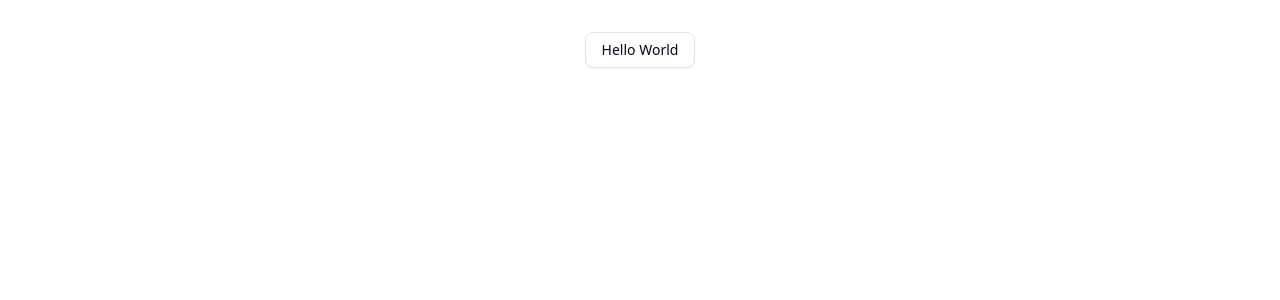
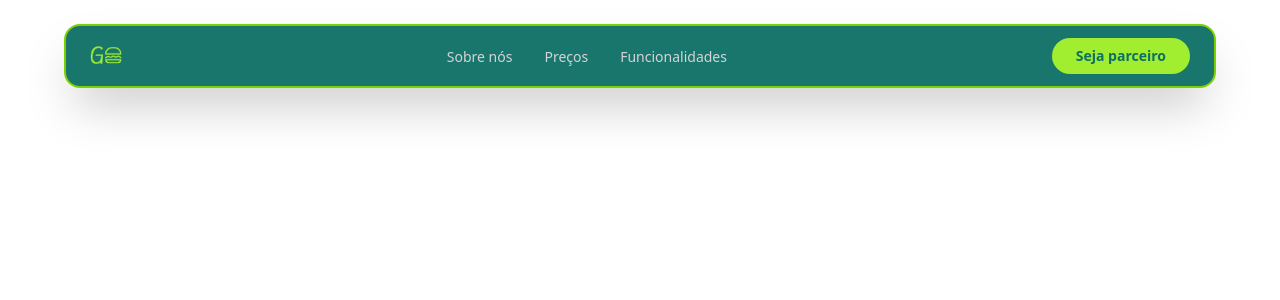
Before and after one commit to ederoliv/goeat-sejaparceiro, a React (Vite) app: page / in a window 1280 px wide. Shown: the top 300 px of the page. Built offline with nearby package versions, Linux system fonts and the light colour scheme.

Commit message:
navbar ok

```diff
--- a/index.html
+++ b/index.html
@@ -2,7 +2,7 @@
 <html lang="en">
   <head>
     <meta charset="UTF-8" />
-    <link rel="icon" type="image/svg+xml" href="/vite.svg" />
+    <link rel="icon" type="image/svg+xml" href="/src/assets/icon.svg" />
     <meta name="viewport" content="width=device-width, initial-scale=1.0" />
     <title>goeat-sejaparceiro</title>
   </head>
--- a/src/App.tsx
+++ b/src/App.tsx
@@ -1,10 +1,11 @@
-import { Button } from "./components/ui/button"
+import "./index.css"
+import Navbar from "./components/Navbar"
 
 function App() {
 
   return (
     <>
-    <Button variant="outline">Hello World</Button>
+    <Navbar />
     </>
   )
 }
--- /dev/null
+++ b/src/components/Navbar.tsx
@@ -0,0 +1,41 @@
+import { Button } from "@/components/ui/button";
+import LogoGoeat from "@/assets/icon.svg";
+
+export default function Navbar() {
+  return (
+    <header className="fixed top-6 left-0 right-0 z-50 flex justify-center px-4">
+
+      <nav className="flex w-full max-w-6xl items-center justify-between rounded-2xl bg-goeat-dark/95 px-6 py-3 backdrop-blur-md border-2 border-lime-500 shadow-2xl">
+
+
+        <div className="flex items-center gap-2">
+          <img
+            src={LogoGoeat}
+            alt="GoEat Logo"
+            className="h-8 w-8 object-contain"/>
+        </div>
+
+
+        <ul className="hidden items-center gap-8 md:flex">
+          {["Sobre nós", "Preços", "Funcionalidades"].map((item) => (
+            <li key={item}>
+              <a
+                href={`#${item.toLowerCase().replace(" ", "-")}`}
+                className="text-sm font-medium text-zinc-300 hover:text-white transition-colors"
+              >
+                {item}
+              </a>
+            </li>
+          ))}
+        </ul>
+
+        {/* Lado Direito: Botão CTA */}
+        <Button
+          className="rounded-full bg-goeat-primary px-6 py-2 text-sm font-bold text-goeat-dark hover:bg-lime-500 hover:scale-105 transition-all"
+        >
+          Seja parceiro
+        </Button>
+      </nav>
+    </header>
+  );
+}
--- a/src/index.css
+++ b/src/index.css
@@ -1,166 +1,34 @@
 @import "tailwindcss";
-@import "tw-animate-css";
 @import "shadcn/tailwind.css";
 
+
 @custom-variant dark (&:is(.dark *));
-#root {
-  max-width: 1280px;
-  margin: 0 auto;
-  padding: 2rem;
-  text-align: center;
+
+@theme {
+  /* Cores do Goeat */
+  --color-goeat-dark: #0D6F65;
+  --color-goeat-primary: #A1EE30;
+
+  /* Cores que o Shadcn usa (Mantenha essas variáveis aqui) */
+  --color-background: white;
+  --color-foreground: #A1EE30;
+
+  --color-primary: var(--color-goeat-primary);
+  --color-primary-foreground: var(--color-goeat-dark);
+
+  --color-border: #A1EE30;
+  --color-input: #e2e8f0;
+  --color-ring: var(--color-goeat-primary);
+
+  --radius-lg: 0.75rem;
+  --radius-md: calc(0.75rem - 2px);
+  --radius-sm: calc(0.75rem - 4px);
 }
 
-.logo {
-  height: 6em;
-  padding: 1.5em;
-  will-change: filter;
-  transition: filter 300ms;
-}
-.logo:hover {
-  filter: drop-shadow(0 0 2em #646cffaa);
-}
-.logo.react:hover {
-  filter: drop-shadow(0 0 2em #61dafbaa);
-}
-
-@keyframes logo-spin {
-  from {
-    transform: rotate(0deg);
-  }
-  to {
-    transform: rotate(360deg);
+/* Isso remove os estilos chatos do Vite que centralizam tudo e quebram o layout */
+@layer base {
+  body {
+    @apply m-0 flex min-h-screen flex-col bg-background text-foreground antialiased;
+    display: block; /* Sobrescreve o display: flex do Vite */
   }
 }
-
-@media (prefers-reduced-motion: no-preference) {
-  a:nth-of-type(2) .logo {
-    animation: logo-spin infinite 20s linear;
-  }
-}
-
-.card {
-  padding: 2em;
-}
-
-.read-the-docs {
-  color: #888;
-}
-
-@theme inline {
-  --radius-sm: calc(var(--radius) - 4px);
-  --radius-md: calc(var(--radius) - 2px);
-  --radius-lg: var(--radius);
-  --radius-xl: calc(var(--radius) + 4px);
-  --radius-2xl: calc(var(--radius) + 8px);
-  --radius-3xl: calc(var(--radius) + 12px);
-  --radius-4xl: calc(var(--radius) + 16px);
-  --color-background: var(--background);
-  --color-foreground: var(--foreground);
-  --color-card: var(--card);
-  --color-card-foreground: var(--card-foreground);
-  --color-popover: var(--popover);
-  --color-popover-foreground: var(--popover-foreground);
-  --color-primary: var(--primary);
-  --color-primary-foreground: var(--primary-foreground);
-  --color-secondary: var(--secondary);
-  --color-secondary-foreground: var(--secondary-foreground);
-  --color-muted: var(--muted);
-  --color-muted-foreground: var(--muted-foreground);
-  --color-accent: var(--accent);
-  --color-accent-foreground: var(--accent-foreground);
-  --color-destructive: var(--destructive);
-  --color-border: var(--border);
-  --color-input: var(--input);
-  --color-ring: var(--ring);
-  --color-chart-1: var(--chart-1);
-  --color-chart-2: var(--chart-2);
-  --color-chart-3: var(--chart-3);
-  --color-chart-4: var(--chart-4);
-  --color-chart-5: var(--chart-5);
-  --color-sidebar: var(--sidebar);
-  --color-sidebar-foreground: var(--sidebar-foreground);
-  --color-sidebar-primary: var(--sidebar-primary);
-  --color-sidebar-primary-foreground: var(--sidebar-primary-foreground);
-  --color-sidebar-accent: var(--sidebar-accent);
-  --color-sidebar-accent-foreground: var(--sidebar-accent-foreground);
-  --color-sidebar-border: var(--sidebar-border);
-  --color-sidebar-ring: var(--sidebar-ring);
-}
-
-:root {
-  --radius: 0.625rem;
-  --background: oklch(1 0 0);
-  --foreground: oklch(0.129 0.042 264.695);
-  --card: oklch(1 0 0);
-  --card-foreground: oklch(0.129 0.042 264.695);
-  --popover: oklch(1 0 0);
-  --popover-foreground: oklch(0.129 0.042 264.695);
-  --primary: oklch(0.208 0.042 265.755);
-  --primary-foreground: oklch(0.984 0.003 247.858);
-  --secondary: oklch(0.968 0.007 247.896);
-  --secondary-foreground: oklch(0.208 0.042 265.755);
-  --muted: oklch(0.968 0.007 247.896);
-  --muted-foreground: oklch(0.554 0.046 257.417);
-  --accent: oklch(0.968 0.007 247.896);
-  --accent-foreground: oklch(0.208 0.042 265.755);
-  --destructive: oklch(0.577 0.245 27.325);
-  --border: oklch(0.929 0.013 255.508);
-  --input: oklch(0.929 0.013 255.508);
-  --ring: oklch(0.704 0.04 256.788);
-  --chart-1: oklch(0.646 0.222 41.116);
-  --chart-2: oklch(0.6 0.118 184.704);
-  --chart-3: oklch(0.398 0.07 227.392);
-  --chart-4: oklch(0.828 0.189 84.429);
-  --chart-5: oklch(0.769 0.188 70.08);
-  --sidebar: oklch(0.984 0.003 247.858);
-  --sidebar-foreground: oklch(0.129 0.042 264.695);
-  --sidebar-primary: oklch(0.208 0.042 265.755);
-  --sidebar-primary-foreground: oklch(0.984 0.003 247.858);
-  --sidebar-accent: oklch(0.968 0.007 247.896);
-  --sidebar-accent-foreground: oklch(0.208 0.042 265.755);
-  --sidebar-border: oklch(0.929 0.013 255.508);
-  --sidebar-ring: oklch(0.704 0.04 256.788);
-}
-
-.dark {
-  --background: oklch(0.129 0.042 264.695);
-  --foreground: oklch(0.984 0.003 247.858);
-  --card: oklch(0.208 0.042 265.755);
-  --card-foreground: oklch(0.984 0.003 247.858);
-  --popover: oklch(0.208 0.042 265.755);
-  --popover-foreground: oklch(0.984 0.003 247.858);
-  --primary: oklch(0.929 0.013 255.508);
-  --primary-foreground: oklch(0.208 0.042 265.755);
-  --secondary: oklch(0.279 0.041 260.031);
-  --secondary-foreground: oklch(0.984 0.003 247.858);
-  --muted: oklch(0.279 0.041 260.031);
-  --muted-foreground: oklch(0.704 0.04 256.788);
-  --accent: oklch(0.279 0.041 260.031);
-  --accent-foreground: oklch(0.984 0.003 247.858);
-  --destructive: oklch(0.704 0.191 22.216);
-  --border: oklch(1 0 0 / 10%);
-  --input: oklch(1 0 0 / 15%);
-  --ring: oklch(0.551 0.027 264.364);
-  --chart-1: oklch(0.488 0.243 264.376);
-  --chart-2: oklch(0.696 0.17 162.48);
-  --chart-3: oklch(0.769 0.188 70.08);
-  --chart-4: oklch(0.627 0.265 303.9);
-  --chart-5: oklch(0.645 0.246 16.439);
-  --sidebar: oklch(0.208 0.042 265.755);
-  --sidebar-foreground: oklch(0.984 0.003 247.858);
-  --sidebar-primary: oklch(0.488 0.243 264.376);
-  --sidebar-primary-foreground: oklch(0.984 0.003 247.858);
-  --sidebar-accent: oklch(0.279 0.041 260.031);
-  --sidebar-accent-foreground: oklch(0.984 0.003 247.858);
-  --sidebar-border: oklch(1 0 0 / 10%);
-  --sidebar-ring: oklch(0.551 0.027 264.364);
-}
-
-@layer base {
-  * {
-    @apply border-border outline-ring/50;
-  }
-  body {
-    @apply bg-background text-foreground;
-  }
-}
```
Also changed, not shown: public/icon.svg (added), src/assets/icon.svg (added).
